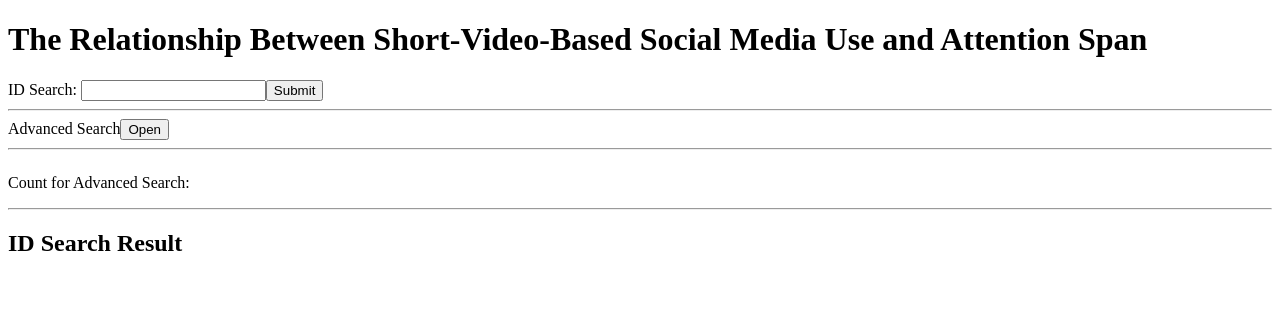
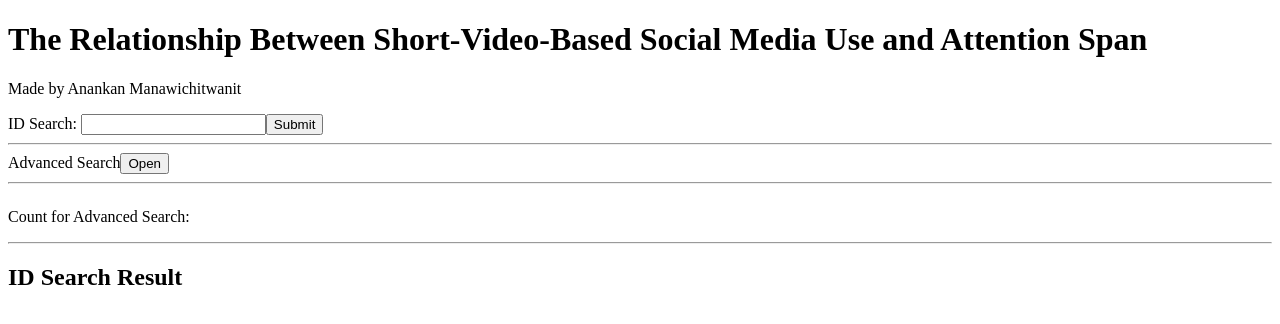
Before and after one commit to AnankanMan/RelSVB_AS, a plain HTML site: page index.html in a window 1280 px wide. Drawn offline with Linux system fonts and the light colour scheme.

Commit message:
Update index.html

```diff
--- a/index.html
+++ b/index.html
@@ -12,6 +12,7 @@
 <body onload="close();">
     <script src="script.js"></script>
     <h1>The Relationship Between Short-Video-Based Social Media Use and Attention Span</h1>
+    <p>Made by Anankan Manawichitwanit</p>
     <form action="" method="post">
         ID Search: <input type="text" id="idText"><button onclick="idSearch(); return false;">Submit</button>
     </form>
```
